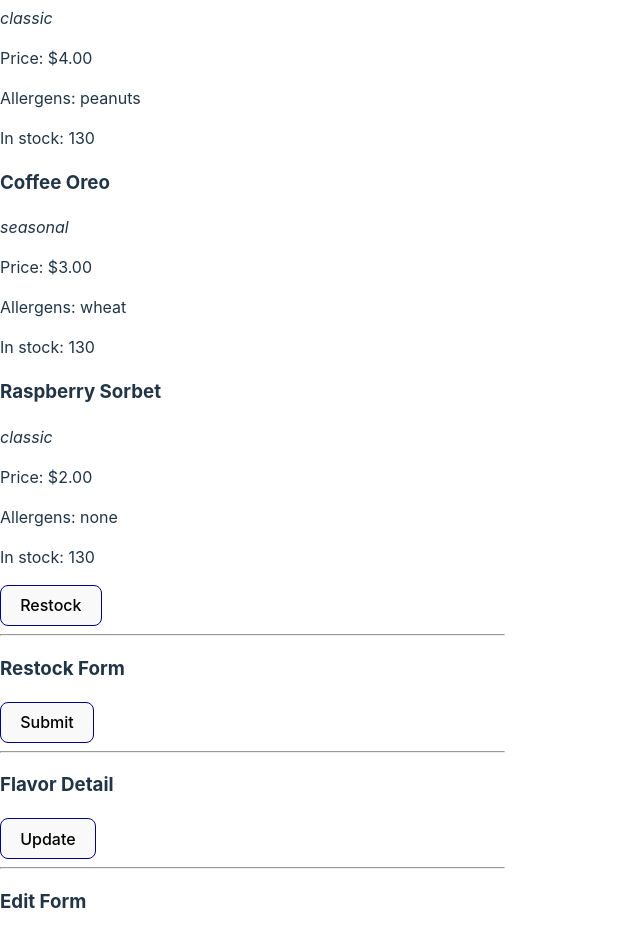
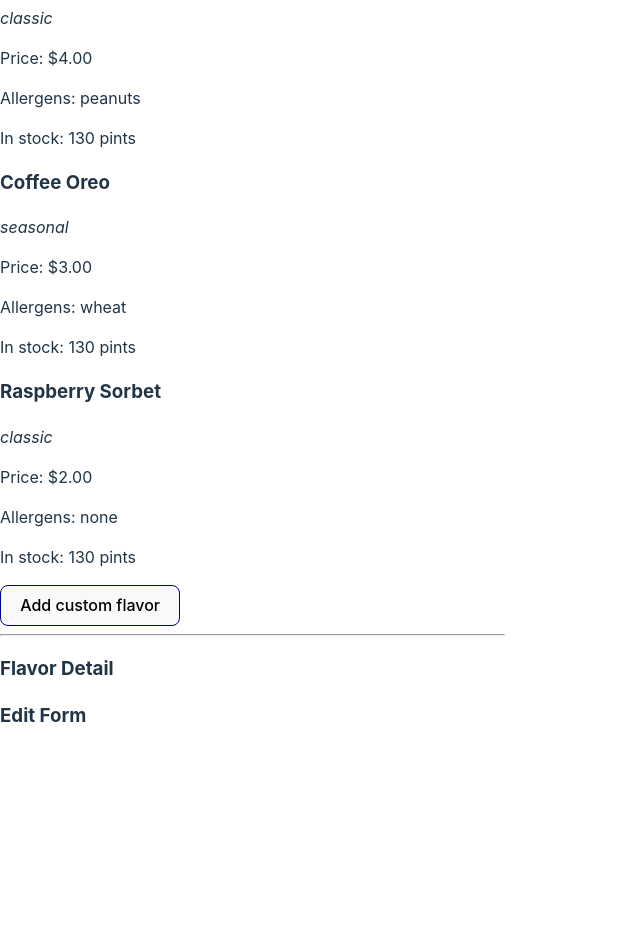
Before and after one commit to kimmykokonut/inventory-tracker-redux, a React (Vite) app: page / in a window 1280 px wide. Shown: the part 640-1575 px from the top of the page, without its empty margins (0-640 px from the left). After the commit the page ends 1388 px from the top, so only its background shows below. Built offline with nearby package versions, Linux system fonts and the light colour scheme.

Commit message:
add button to toggle between local state

```diff
--- /dev/null
+++ b/src/components/AddFlavor.jsx
@@ -0,0 +1,8 @@
+const AddFlavor = (props) => {
+  return(
+    <>
+    <h3>Custom Flavor Form</h3>
+    </>
+  );
+}
+export default AddFlavor;
--- a/src/components/Flavor.jsx
+++ b/src/components/Flavor.jsx
@@ -8,7 +8,7 @@ const Flavor = (props) => {
       <p><em>{props.available}</em></p>
     <p>Price: {props.price}</p>
     <p>Allergens: {props.allergens}</p>
-    <p>In stock: {props.qtyInStock}</p>
+    <p>In stock: {props.qtyInStock} pints</p>
     </>
   );
 }
--- a/src/components/IceCreamControl.jsx
+++ b/src/components/IceCreamControl.jsx
@@ -1,19 +1,38 @@
+import React from "react";
 import Menu from "./Menu";
+import AddFlavor from "./AddFlavor";
 
-function IceCreamControl() {
-  return (
-    <>
-      <Menu />
-      <button>Restock</button>
+class IceCreamControl extends React.Component {
+  constructor(props) {
+    super(props);
+    this.state = {
+      formVisibleOnPage: false
+    };
+  }
+  handleClick = () => {
+    this.setState(prevState => ({
+      formVisibleOnPage: !prevState.formVisibleOnPage}));
+  }
+  render() {
+    let currentVisibleState = null;
+    let buttonText = null;
+    if (this.state.formVisibleOnPage) {
+      currentVisibleState = <AddFlavor />
+      buttonText="Return to Menu"
+    } else {
+      currentVisibleState = <Menu />
+      buttonText="Add custom flavor"
+    }
+    return (
+      <>
+      {currentVisibleState}
+      <button onClick={this.handleClick}>{buttonText}</button>
+
       <hr />
-      <h3>Restock Form</h3>
-      <button>Submit</button>
-      <hr />
-      <h3>Flavor Detail</h3>
-      <button>Update</button>
-      <hr />
-      <h3>Edit Form</h3>
-    </>
-  )
+        <h3>Flavor Detail</h3>
+        <h3>Edit Form</h3>
+      </>
+    );
+  }
 }
 export default IceCreamControl;
```
Also changed, not shown: src/assets/diagram.drawio.svg.
